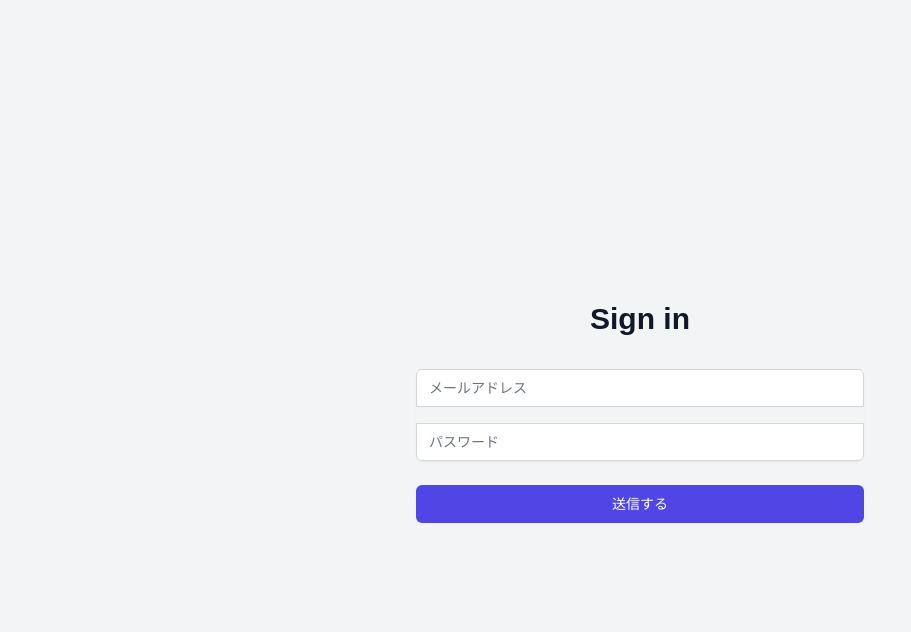
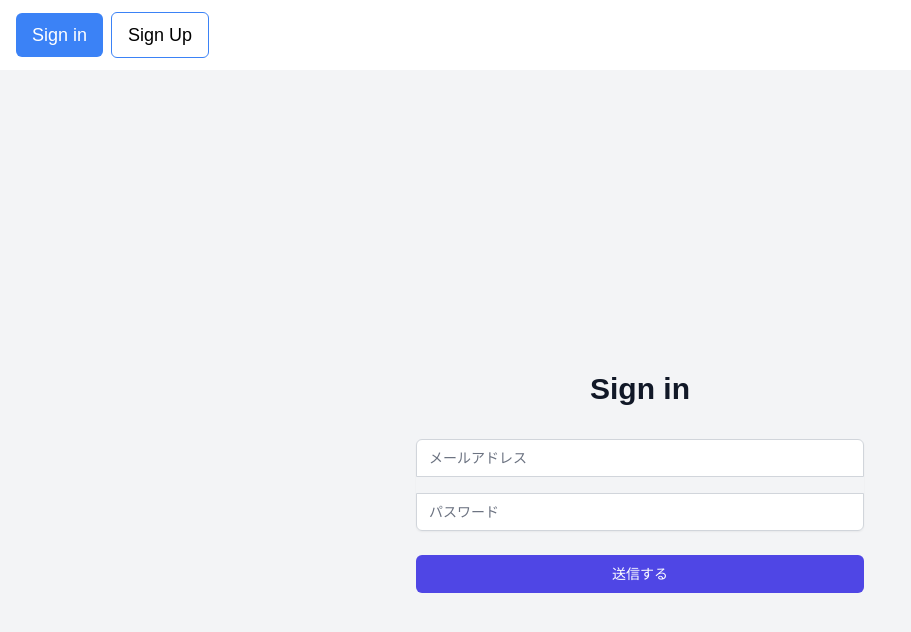
Before and after one commit to Shrimprin/test_rails-api_sign-in, a Next.js app in the folder frontend/: page /sign_in in a window 1280 px wide. Shown: the top 632 px of the page, without its empty margins (0-911 px from the left). Built offline with nearby package versions, Linux system fonts and the light colour scheme.

Commit message:
サインインの状態管理をできるようにした

```diff
--- a/frontend/src/app/layout.tsx
+++ b/frontend/src/app/layout.tsx
@@ -1,6 +1,8 @@
 import type { Metadata } from "next";
 import localFont from "next/font/local";
 import "./globals.css";
+import Header from "@/components/Header";
+import CurrentUserFetch from "@/components/CurrentUserFetch";
 
 const geistSans = localFont({
   src: "./fonts/GeistVF.woff",
@@ -28,6 +30,8 @@ export default function RootLayout({
       <body
         className={`${geistSans.variable} ${geistMono.variable} antialiased`}
       >
+        <Header />
+        <CurrentUserFetch />
         {children}
       </body>
     </html>
--- /dev/null
+++ b/frontend/src/components/CurrentUserFetch.tsx
@@ -0,0 +1,52 @@
+"use client";
+
+import axios, { AxiosResponse, AxiosError } from "axios";
+import { useEffect } from "react";
+import { useUserState } from "@/hooks/useGlobalState";
+
+const CurrentUserFetch = () => {
+  const [user, setUser] = useUserState();
+
+  useEffect(() => {
+    if (user.isFetched) {
+      return;
+    }
+
+    if (localStorage.getItem("access-token")) {
+      const url = process.env.NEXT_PUBLIC_API_BASE_URL + "/current/user";
+      axios
+        .get(url, {
+          headers: {
+            "Content-Type": "application/json",
+            "access-token": localStorage.getItem("access-token"),
+            client: localStorage.getItem("client"),
+            uid: localStorage.getItem("uid"),
+          },
+        })
+        .then((res: AxiosResponse) => {
+          setUser({
+            ...user,
+            ...res.data,
+            isSignedIn: true,
+            isFetched: true,
+          });
+        })
+        .catch((err: AxiosError<{ error: string }>) => {
+          console.log(err.message);
+          setUser({
+            ...user,
+            isFetched: true,
+          });
+        });
+    } else {
+      setUser({
+        ...user,
+        isFetched: true,
+      });
+    }
+  }, [user, setUser]);
+
+  return <></>;
+};
+
+export default CurrentUserFetch;
--- /dev/null
+++ b/frontend/src/components/Header.tsx
@@ -0,0 +1,47 @@
+"use client";
+
+import Link from "next/link";
+import { useUserState } from "@/hooks/useGlobalState";
+
+const Header = () => {
+  const [user] = useUserState();
+  console.log(user);
+  return (
+    <header className="bg-white text-black py-3 shadow-none">
+      <div className="container mx-auto px-4">
+        <div className="flex justify-between items-center">
+          {user.isFetched && (
+            <>
+              {!user.isSignedIn && (
+                <div>
+                  <Link href="/sign_in">
+                    <button className="bg-blue-500 text-white text-lg rounded-md shadow-none px-4 py-2">
+                      Sign in
+                    </button>
+                  </Link>
+                  <Link href="/sign_up">
+                    <button className="border border-blue-500 text-lg rounded-md shadow-none px-4 py-2 ml-2">
+                      Sign Up
+                    </button>
+                  </Link>
+                </div>
+              )}
+              {user.isSignedIn && (
+                <div>
+                  <p>{user.name}</p>
+                  <Link href="/sign_out">
+                    <button className="bg-red-500 text-white text-lg rounded-md shadow-none px-4 py-2">
+                      Sign out
+                    </button>
+                  </Link>
+                </div>
+              )}{" "}
+            </>
+          )}
+        </div>
+      </div>
+    </header>
+  );
+};
+
+export default Header;
--- a/frontend/src/hooks/useGlobalState.ts
+++ b/frontend/src/hooks/useGlobalState.ts
@@ -1,3 +1,5 @@
+"use client";
+
 import useSWR from "swr";
 
 export const useUserState = () => {
@@ -17,7 +19,7 @@ export const useUserState = () => {
     isFetched: false,
   };
 
-  const { data: state, mutate: setState } = useSWR("user", null, {
+  const { data: state, mutate: setState } = useSWR("user", {
     fallbackData: fallbackData,
   });
   return [state, setState] as [userStateType, (value: userStateType) => void];
@@ -40,6 +42,6 @@ export const useSnackbarState = () => {
   });
   return [state, setState] as [
     snackbarStateType,
-    (value: snackbarStateType) => void,
+    (value: snackbarStateType) => void
   ];
 };
```
